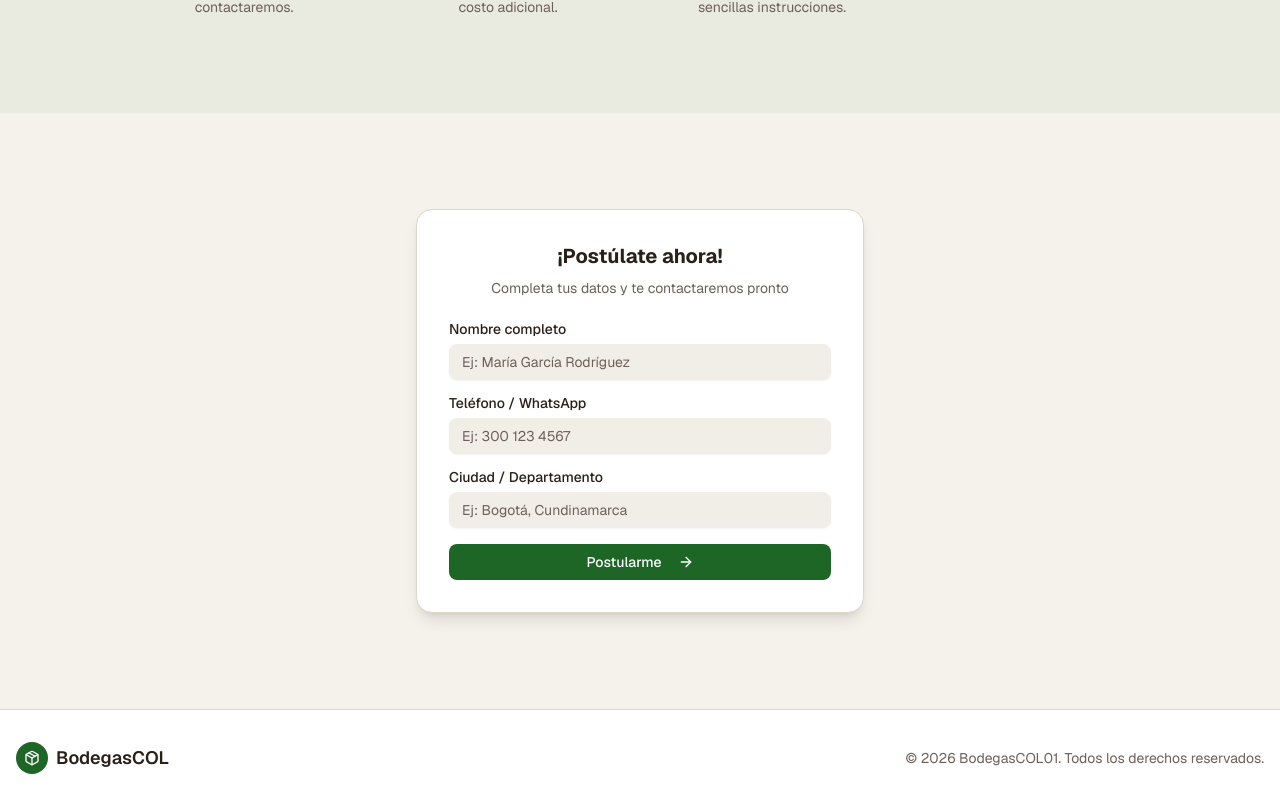
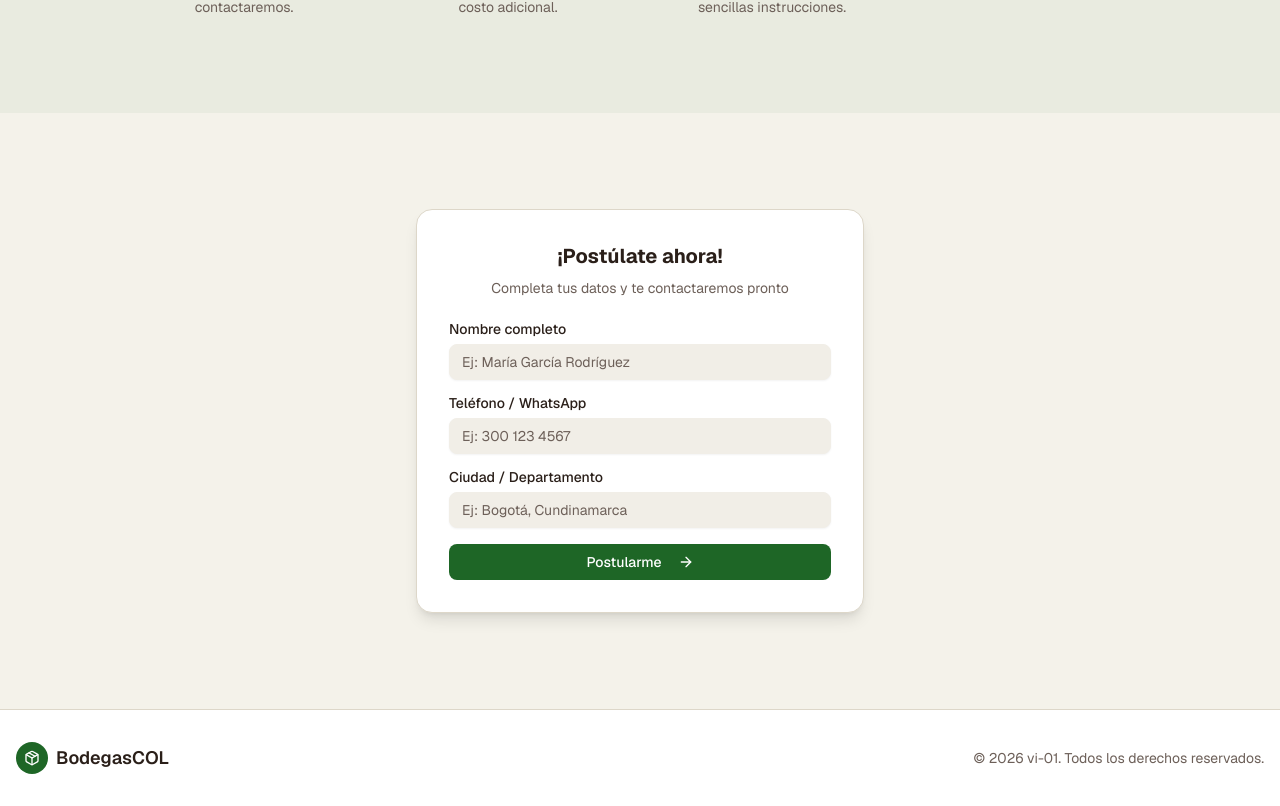
Before and after one commit to ingeniero44/villas-01, a Next.js app: page / in a window 1280 px wide. Shown: the part 1848-2654 px from the top of the page. Built offline with nearby package versions, Linux system fonts and the light colour scheme.

Commit message:
Update footer.tsx

```diff
--- a/components/footer.tsx
+++ b/components/footer.tsx
@@ -13,7 +13,7 @@ export function Footer() {
         </Link>
 
         <p className="text-sm text-muted-foreground">
-          © 2026 BodegasCOL01. Todos los derechos reservados.
+          © 2026 vi-01. Todos los derechos reservados.
         </p>
       </div>
     </footer>
```
